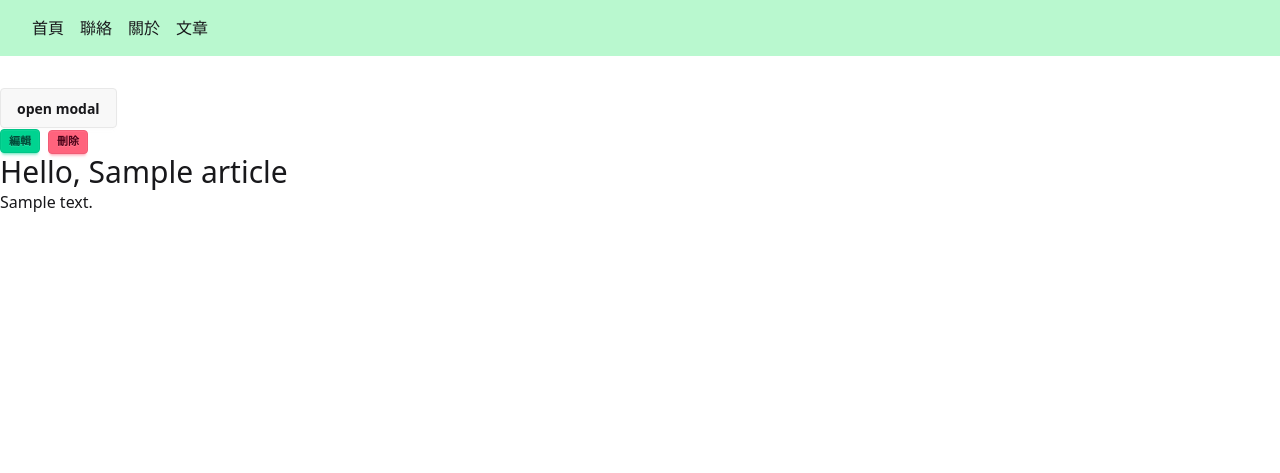
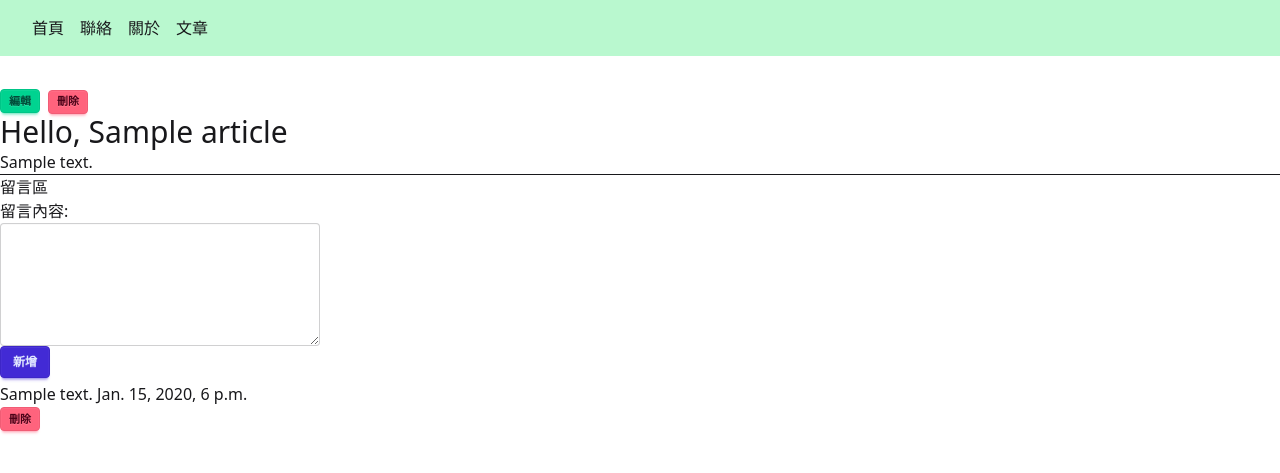
Before and after one commit to kaochenlong/wretch-blog, a Django app: page /articles/1 in a window 1280 px wide. Shown: the top 473 px of the page. Run offline with Django 5.2, Linux system fonts and the light colour scheme; tables that the repository leaves empty hold one stand-in row (values such as "Sample post").

Commit message:
feat: comment CRD

```diff
--- a/articles/templates/articles/detail.html
+++ b/articles/templates/articles/detail.html
@@ -1,25 +1,6 @@
 {% extends "layouts/default.html" %}
 
 {% block content %}
-
-<button class="btn" onclick="my_modal_1.showModal()">open modal</button>
-<dialog id="my_modal_1" class="modal">
-  <div class="modal-box">
-    <h3 class="text-lg font-bold">Hello!</h3>
-    <p class="py-4">
-      <input type="text" class="input" value="{{ article.title }}">
-      <textarea class="textarea">{{ article.content }}</textarea>
-    </p>
-    <div class="modal-action">
-      <form method="dialog">
-        <!-- if there is a button in form, it will close the modal -->
-        <button class="btn">Close</button>
-      </form>
-    </div>
-  </div>
-</dialog>
-
-
 
 <div class="flex gap-2 items-center">
   <a href="{% url 'articles:edit' article.id %}" class="btn btn-xs btn-success">編輯</a>
@@ -34,4 +15,30 @@
 <article>
   {{ article.content|linebreaks }}
 </article>
+<hr />
+<h3>留言區</h3>
+
+<form action="{% url 'articles:create_comment' article.id %}"
+      method="post">
+  {% csrf_token %}
+  <div class="flex flex-col">
+    {{ comment_form.content.label_tag }}
+    {{ comment_form.content }}
+  </div>
+  <button class="btn btn-primary btn-sm">新增</button>
+</form>
+
+<ul>
+{% for comment in comments %}
+  <li class="py-1">
+    {{ comment.content }}
+    {{ comment.created_at }}
+    <form action="{% url 'comments:delete' comment.id %}" method="post">
+      {% csrf_token %}
+      <button class="btn btn-error btn-xs">刪除</button>
+    </form>
+  </li>
+{% endfor %}
+</ul>
+
 {% endblock %}
--- a/articles/urls.py
+++ b/articles/urls.py
@@ -1,11 +1,13 @@
 from django.urls import path
 from . import views
+from comments import views as comment_views
 
 app_name = "articles"
 
 urlpatterns = [
     path("new/", views.new, name="new"),
     path("<int:id>/edit", views.edit, name="edit"),
+    path("<int:id>/comments", comment_views.create, name="create_comment"),
     path("<int:id>", views.detail, name="detail"),
     path("", views.index, name="index"),
 ]
--- a/articles/views.py
+++ b/articles/views.py
@@ -1,5 +1,6 @@
 from django.shortcuts import render, redirect, get_object_or_404
 from django.contrib import messages
+from comments.forms import CommentForm
 from .models import Article
 from .forms import ArticleForm
 
@@ -38,7 +39,18 @@ def detail(request, id):
             messages.warning(request, "刪除成功")
             return redirect("articles:index")
     else:
-        return render(request, "articles/detail.html", {"article": article})
+        comment_form = CommentForm()
+        comments = article.comment_set.filter(deleted_at=None).order_by("-id")
+
+        return render(
+            request,
+            "articles/detail.html",
+            {
+                "article": article,
+                "comment_form": comment_form,
+                "comments": comments,
+            },
+        )
 
 
 def edit(request, id):
--- /dev/null
+++ b/comments/forms.py
@@ -0,0 +1,17 @@
+from django.forms import ModelForm, Textarea
+from .models import Comment
+
+
+class CommentForm(ModelForm):
+    class Meta:
+        model = Comment
+        fields = ["content"]
+        labels = {"content": "留言內容"}
+        widgets = {
+            "content": Textarea(
+                attrs={
+                    "class": "textarea",
+                    "rows": 5,
+                }
+            ),
+        }
--- a/comments/models.py
+++ b/comments/models.py
@@ -1,5 +1,6 @@
 from django.db import models
 from articles.models import Article
+from datetime import datetime
 
 
 class Comment(models.Model):
@@ -8,3 +9,7 @@ class Comment(models.Model):
 
     created_at = models.DateTimeField(auto_now_add=True)
     deleted_at = models.DateTimeField(null=True, db_index=True)
+
+    def delete(self):
+        self.deleted_at = datetime.now()
+        self.save()
--- /dev/null
+++ b/comments/urls.py
@@ -0,0 +1,8 @@
+from django.urls import path
+from . import views
+
+app_name = "comments"
+
+urlpatterns = [
+    path("<int:id>", views.delete, name="delete"),
+]
--- a/public/styles/app.css
+++ b/public/styles/app.css
@@ -1078,6 +1078,9 @@
   .mx-auto {
     margin-inline: auto;
   }
+  .my-2 {
+    margin-block: calc(var(--spacing) * 2);
+  }
   .modal-action {
     margin-top: calc(0.25rem * 6);
     display: flex;
@@ -1201,6 +1204,12 @@
   .px-8 {
     padding-inline: calc(var(--spacing) * 8);
   }
+  .py-1 {
+    padding-block: calc(var(--spacing) * 1);
+  }
+  .py-2 {
+    padding-block: calc(var(--spacing) * 2);
+  }
   .py-4 {
     padding-block: calc(var(--spacing) * 4);
   }
@@ -1231,6 +1240,11 @@
     transition-timing-function: var(--tw-ease, var(--default-transition-timing-function));
     transition-duration: var(--tw-duration, var(--default-transition-duration));
   }
+  .btn-sm {
+    --fontsize: 0.75rem;
+    --btn-p: 0.75rem;
+    --size: calc(var(--size-field, 0.25rem) * 8);
+  }
   .btn-xs {
     --fontsize: 0.6875rem;
     --btn-p: 0.5rem;
@@ -1239,6 +1253,10 @@
   .btn-error {
     --btn-color: var(--color-error);
     --btn-fg: var(--color-error-content);
+  }
+  .btn-primary {
+    --btn-color: var(--color-primary);
+    --btn-fg: var(--color-primary-content);
   }
   .btn-success {
     --btn-color: var(--color-success);
--- a/wretch/settings.py
+++ b/wretch/settings.py
@@ -107,7 +107,7 @@ AUTH_PASSWORD_VALIDATORS = [
 
 LANGUAGE_CODE = "en-us"
 
-TIME_ZONE = "UTC"
+TIME_ZONE = "Asia/Taipei"
 
 USE_I18N = True
 
--- a/wretch/urls.py
+++ b/wretch/urls.py
@@ -4,5 +4,6 @@ from django.contrib import admin
 urlpatterns = [
     path("", include("pages.urls")),
     path("articles/", include("articles.urls")),
+    path("comments/", include("comments.urls")),
     path("admin/", admin.site.urls),
 ]
```
Also changed, not shown: comments/views.py (+27 -2 lines).
